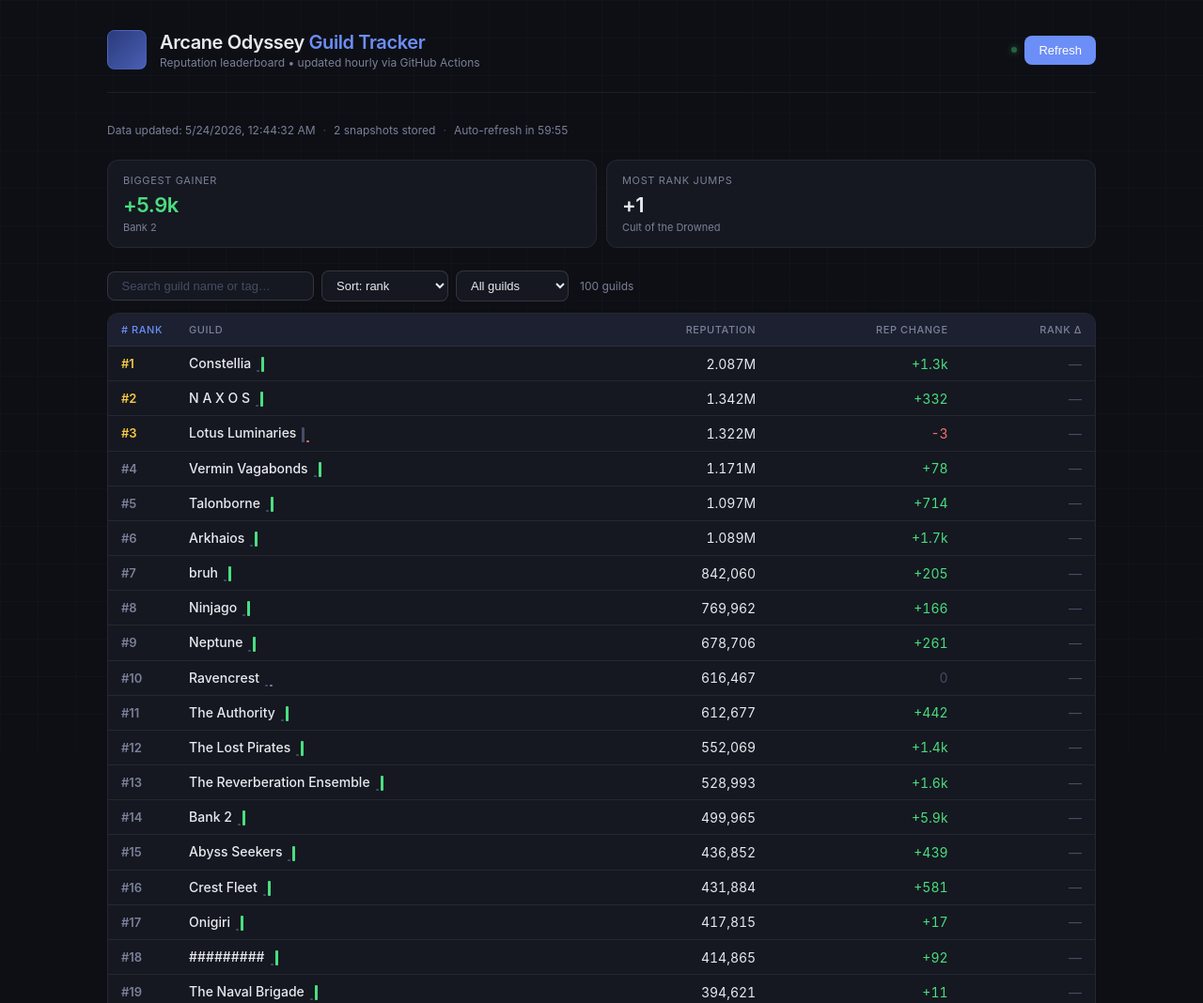
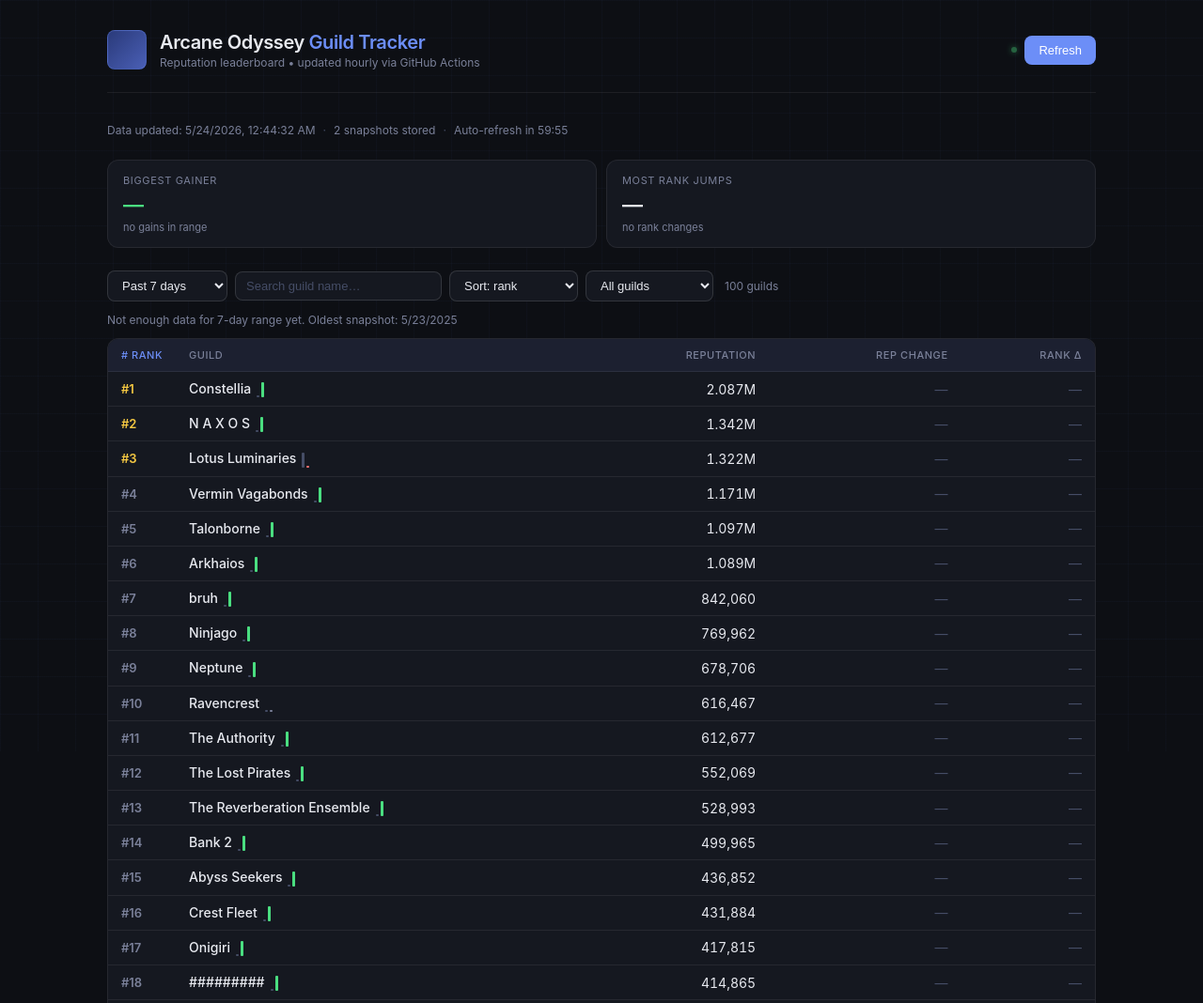
Before and after one commit to fewerrelevent/guildlb, a website: page index.html in a window 1280 px wide. Shown: the top 1068 px of the page at 94% size. Drawn offline with Linux system fonts and the light colour scheme.

Commit message:
Update index.html

```diff
--- a/index.html
+++ b/index.html
@@ -267,21 +267,29 @@
  </div>
 
  <div class="filter-row">
- <input type="text" id="search-input" placeholder=" Search guild name or tag…" oninput="renderTable()">
+ <select id="range-select" onchange="updateAll()">
+ <option value="7">Past 7 days</option>
+ <option value="30">Past 30 days</option>
+ <option value="90">Past 3 months</option>
+ <option value="180">Past 6 months</option>
+ <option value="365">Past 1 year</option>
+ <option value="0">All time</option>
+ </select>
+ <input type="text" id="search-input" placeholder="Search guild name…" oninput="renderTable()">
  <select id="sort-select" onchange="renderTable()">
  <option value="rank">Sort: rank</option>
- <option value="rep_delta">Sort: rep gain</option>
+ <option value="rep_delta">Sort: rep gained</option>
  <option value="rank_delta">Sort: rank climb</option>
  <option value="rep">Sort: total rep</option>
  </select>
  <select id="filter-select" onchange="renderTable()">
  <option value="all">All guilds</option>
- <option value="rising">Rising ↑ only</option>
- <option value="falling">Falling ↓ only</option>
+ <option value="rising">Gained rep only</option>
  <option value="new">New entries</option>
  </select>
  <span id="row-count" style="font-size:12px;color:var(--muted);margin-left:4px;"></span>
  </div>
+ <div id="range-info" style="font-size:12px;color:var(--muted);margin-bottom:12px;"></div>
 
  <div class="table-wrap">
  <div class="table-scroll">
@@ -388,14 +396,36 @@
 
 // ── Diff ──────────────────────────────────────────────────
 
+// Find the snapshot closest to a given timestamp
+function getSnapshotNear(targetTs) {
+  if (!snapshots.length) return null;
+  return snapshots.reduce((best, s) =>
+    Math.abs(s.ts - targetTs) < Math.abs(best.ts - targetTs) ? s : best
+  );
+}
 
-function getDiffs() {
- if (!snapshots.length) return [];
+function getSelectedDays() {
+  const el = document.getElementById('range-select');
+  return el ? parseInt(el.value) : 7;
+}
+
+// Returns { curr, prev, rangeLabel, prevDate }
+function getSnapshotPair() {
+  if (!snapshots.length) return null;
   const curr = snapshots[snapshots.length - 1];
- const prev = snapshots.length > 1 ? snapshots[snapshots.length - 2] : null;
+  const days = getSelectedDays();
+  const cutoff = days === 0
+    ? snapshots[0].ts  // all time: use oldest
+    : curr.ts - days * 24 * 60 * 60 * 1000;
+  const prev = getSnapshotNear(cutoff);
+  // If prev is the same as curr we have no comparison yet
+  const hasDiff = prev && prev.ts !== curr.ts;
+  return { curr, prev: hasDiff ? prev : null };
+}
+
+function diffSnapshots(curr, prev) {
   if (!prev) return curr.guilds.map(g => ({ ...g, repDelta: null, rankDelta: null, isNew: false }));
 
- // Group prev guilds by name|abbr
   const prevGroups = {};
   for (const g of prev.guilds) {
     const k = g.name + '|' + g.abbr;
@@ -403,28 +433,31 @@
     prevGroups[k].push(g);
   }
 
- // For each current guild, find best prev match by name|abbr, breaking ties by closest rank
   const used = new Set();
   return curr.guilds.map(g => {
     const k = g.name + '|' + g.abbr;
     const candidates = (prevGroups[k] || []).filter(c => !used.has(c.rank));
     if (!candidates.length) return { ...g, repDelta: null, rankDelta: null, isNew: true };
- // Pick the candidate with the closest rank to current
- const best = candidates.reduce((a, b) =>Math.abs(a.rank - g.rank) <= Math.abs(b.rank - g.rank) ? a : b);
+    const best = candidates.reduce((a, b) => Math.abs(a.rank - g.rank) <= Math.abs(b.rank - g.rank) ? a : b);
     used.add(best.rank);
     return { ...g, repDelta: g.rep - best.rep, rankDelta: best.rank - g.rank, isNew: false };
   });
 }
 
-// History diff across ALL snapshots for sparklines — match same way
+function getDiffs() {
+  const pair = getSnapshotPair();
+  if (!pair) return [];
+  return diffSnapshots(pair.curr, pair.prev);
+}
+
+// History for sparklines — always uses all snapshots regardless of range
 function getRepHistory(g) {
   let lastRank = g.rank;
   return snapshots.map(s => {
- // Find closest rank match with same name|abbr
     const key = g.name + '|' + g.abbr;
     const candidates = s.guilds.filter(x => x.name + '|' + x.abbr === key);
     if (!candidates.length) return null;
- const best = candidates.reduce((a, b) =>Math.abs(a.rank - lastRank) <= Math.abs(b.rank - lastRank) ? a : b);
+    const best = candidates.reduce((a, b) => Math.abs(a.rank - lastRank) <= Math.abs(b.rank - lastRank) ? a : b);
     lastRank = best.rank;
     return best.rep;
   }).filter(v => v !== null);
@@ -432,6 +465,7 @@
 
 // ── Render ────────────────────────────────────────────────
 function updateAll() {
+  updateRangeInfo();
   updateSummary();
   renderTable();
   document.getElementById('snapshot-label').textContent = `${snapshots.length} snapshot${snapshots.length!==1?'s':''} stored`;
@@ -441,23 +475,40 @@
   }
 }
 
+function updateRangeInfo() {
+  const el = document.getElementById('range-info');
+  if (!el || !snapshots.length) return;
+  const pair = getSnapshotPair();
+  if (!pair || !pair.prev) {
+    const days = getSelectedDays();
+    el.textContent = days === 0
+      ? 'Showing all-time data — oldest snapshot: ' + new Date(snapshots[0].ts).toLocaleDateString()
+      : `Not enough data for ${days}-day range yet. Oldest snapshot: ${new Date(snapshots[0].ts).toLocaleDateString()}`;
+    return;
+  }
+  const from = new Date(pair.prev.ts).toLocaleString();
+  const to = new Date(pair.curr.ts).toLocaleString();
+  el.textContent = `Comparing: ${from}  →  ${to}`;
+}
+
 function updateSummary() {
   if (!snapshots.length) return;
   const diffs = getDiffs();
- const curr = snapshots[snapshots.length-1];
- const total = curr.guilds.reduce((s,g) => s+g.rep, 0);
+  const withDelta = diffs.filter(g => g.repDelta !== null && g.repDelta > 0);
+  if (withDelta.length) {
+    const gainer = withDelta.reduce((a,b) => b.repDelta > a.repDelta ? b : a);
+    document.getElementById('sc-gainer').textContent = '+' + fmt(gainer.repDelta);
+    document.getElementById('sc-gainer-sub').textContent = gainer.name;
 
-
-
- const withDelta = diffs.filter(g => g.repDelta !== null);
- if (withDelta.length) {
- const gainer = withDelta.reduce((a,b) => b.repDelta>a.repDelta?b:a);
- document.getElementById('sc-gainer').textContent = gainer.repDelta > 0 ? '+'+fmt(gainer.repDelta) : '—';
- document.getElementById('sc-gainer-sub').textContent = gainer.repDelta > 0 ? gainer.name : 'no gains yet';
-
- const climber = withDelta.filter(g=>g.rankDelta!==null).reduce((a,b)=>(b.rankDelta||0)>(a.rankDelta||0)?b:a, {rankDelta:-999,name:''});
- document.getElementById('sc-climber').textContent = climber.rankDelta > 0 ? '+'+climber.rankDelta : '—';
+    const climber = diffs.filter(g => g.rankDelta !== null && g.rankDelta > 0)
+      .reduce((a,b) => (b.rankDelta||0) > (a.rankDelta||0) ? b : a, {rankDelta:-999, name:''});
+    document.getElementById('sc-climber').textContent = climber.rankDelta > 0 ? '+' + climber.rankDelta : '—';
     document.getElementById('sc-climber-sub').textContent = climber.rankDelta > 0 ? climber.name : 'no rank changes';
+  } else {
+    document.getElementById('sc-gainer').textContent = '—';
+    document.getElementById('sc-gainer-sub').textContent = 'no gains in range';
+    document.getElementById('sc-climber').textContent = '—';
+    document.getElementById('sc-climber-sub').textContent = 'no rank changes';
   }
 }
 
@@ -472,7 +523,6 @@
  // Filter
  const f = document.getElementById('filter-select').value;
  if (f === 'rising') rows = rows.filter(g => g.repDelta !== null && g.repDelta > 0);
- else if (f === 'falling') rows = rows.filter(g => g.repDelta !== null && g.repDelta < 0);
  else if (f === 'new') rows = rows.filter(g => g.isNew);
 
  // Sort
```
Lines whose indentation alone changed are shown as unchanged.
